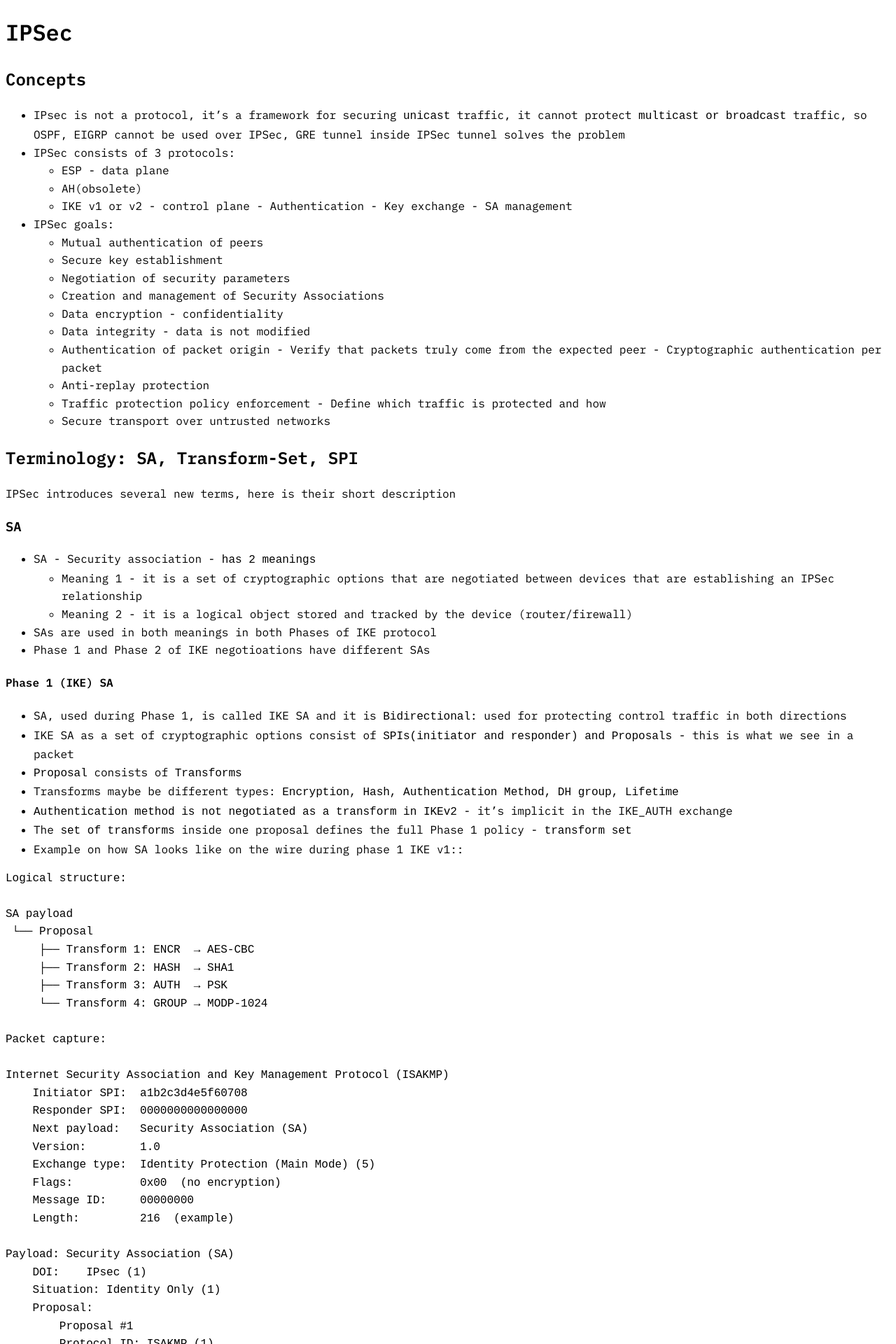
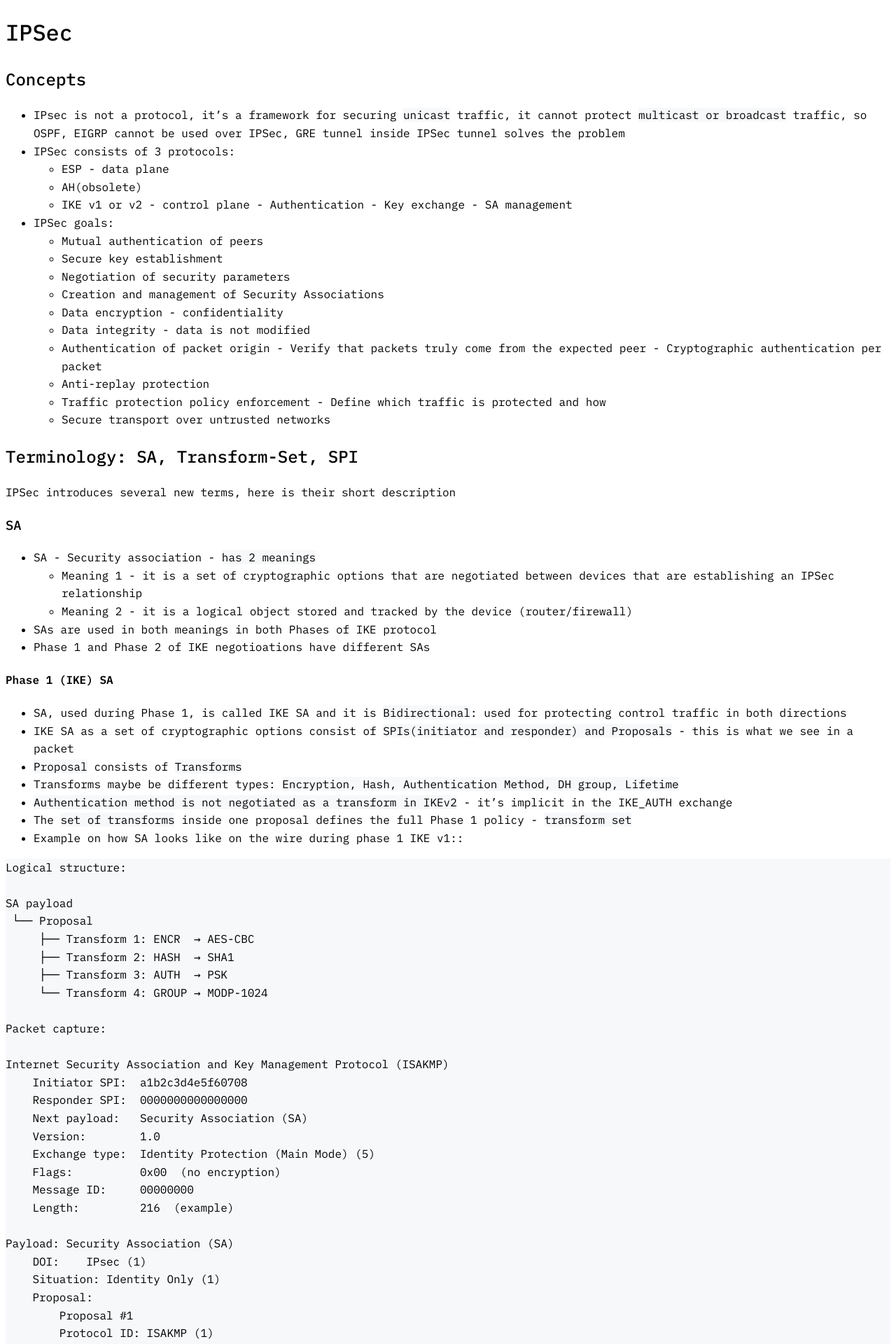
Before and after one commit to vault27/vault27.github.io, a Jekyll site: the page built from ipsec.md, in a window 1280 px wide. Shown: the top 1920 px of the page at 70% size. Built offline with Jekyll 4.4.1, drawn with Linux system fonts in a browser that asks for light colours.

Commit message:
Update style.css

```diff
--- a/assets/style.css
+++ b/assets/style.css
@@ -11,3 +11,12 @@ body {
   line-height: 1.6;
   font-size: 16px;
 }
+
+h1, h2, h3 {
+  font-weight: 500;
+}
+
+code, pre {
+  font-family: inherit;
+  background: #f6f8fa;
+}
```
